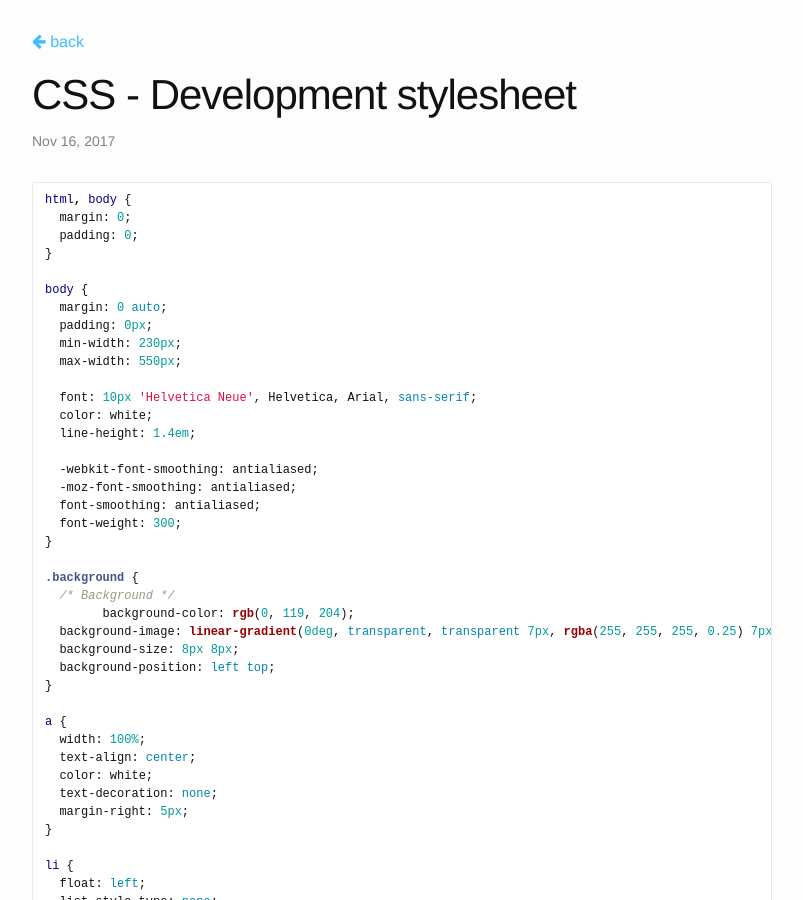
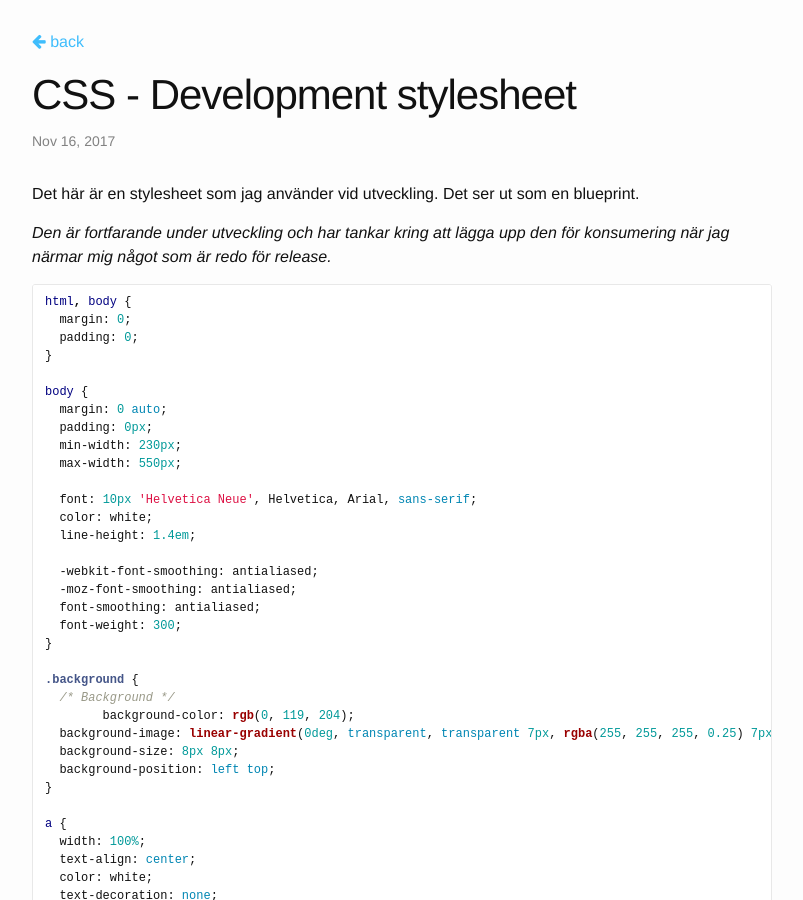
Before and after one commit to develdoe/develdoe.github.io, a Jekyll site: the page built from _posts/2017-11-16-css-development-stylesheet.md, in a window 1280 px wide and 900 px high. Shown: the whole window, without its empty margins (238-1041 px from the left). Built offline with Jekyll 4.4.1, drawn with Linux system fonts in a browser that asks for light colours.

Commit message:
Create 2017-11-16-css-development-stylesheet.md

````diff
--- a/_posts/2017-11-16-css-development-stylesheet.md
+++ b/_posts/2017-11-16-css-development-stylesheet.md
@@ -3,6 +3,9 @@ date: '2017-11-16 20:16 +0100'
 published: true
 title: CSS - Development stylesheet
 ---
+Det här är en stylesheet som jag använder vid utveckling. Det ser ut som en blueprint.
+
+*Den är fortfarande under utveckling och har tankar kring att lägga upp den för konsumering när jag närmar mig något som är redo för release.*
 
 ```css
 html, body {
````
